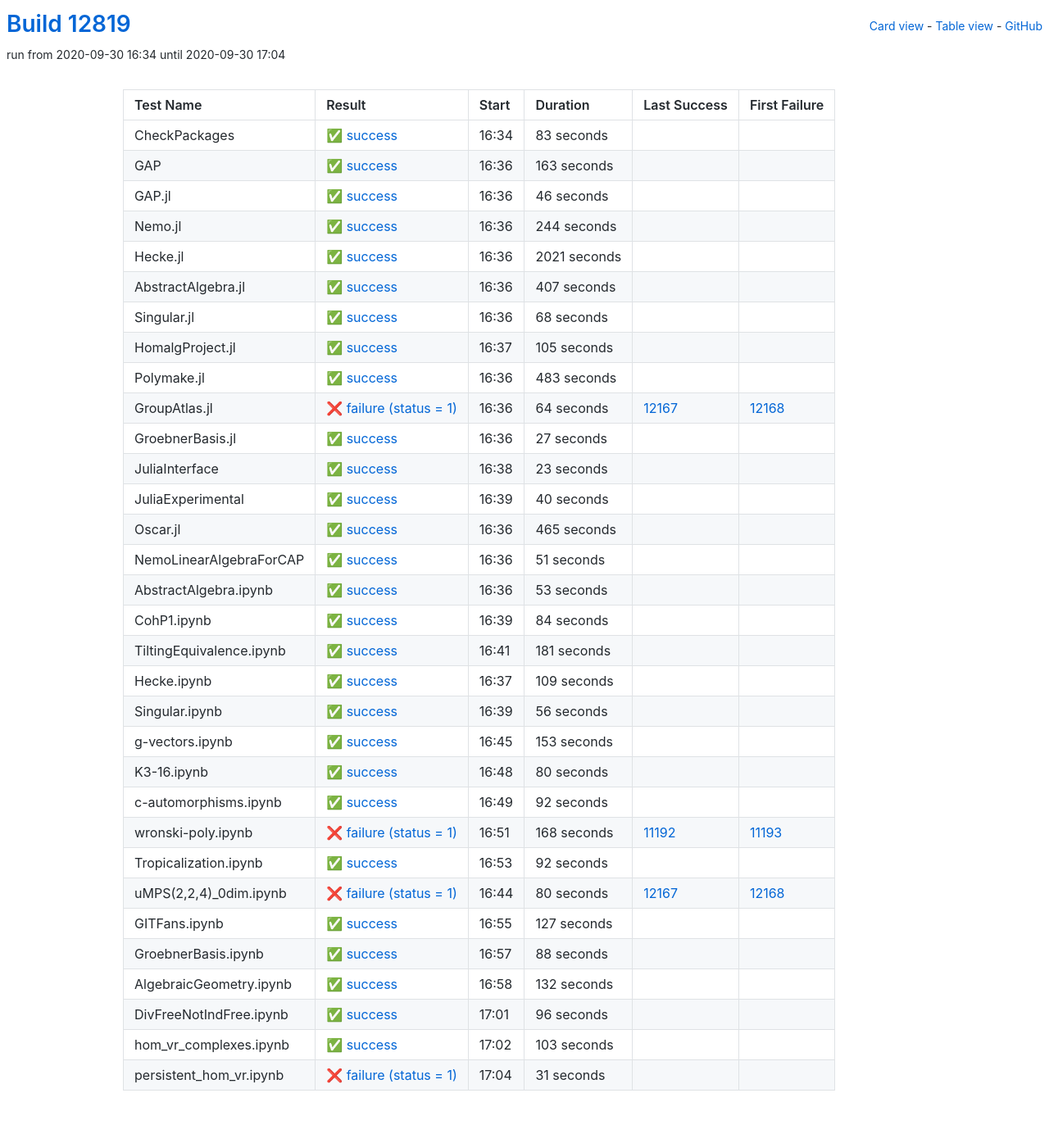
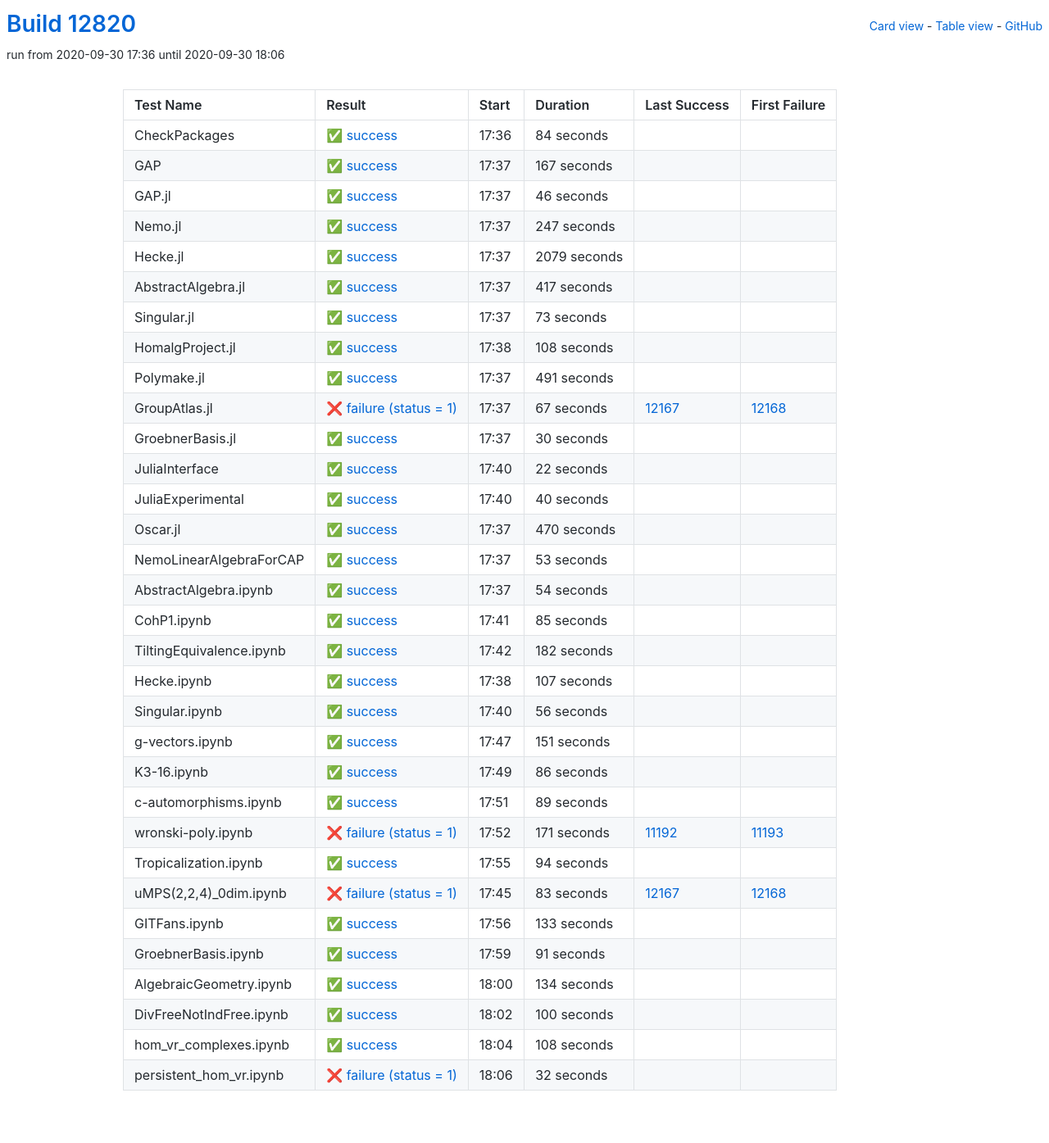
Before and after one commit to oscar-system/oscar-ci-status, a Jekyll site: the page built from table.html, in a window 1280 px wide. Shown: the whole page at 82% size. Built offline with Jekyll 4.4.1, drawn with Linux system fonts in a browser that asks for light colours.

Commit message:
Build #12820

```diff
--- a/_data/ci.yml
+++ b/_data/ci.yml
@@ -1,6 +1,6 @@
 ---
-build: 12819
-build_url: https://oscarci.mathematik.uni-kl.de/job/oscar/12819/
+build: 12820
+build_url: https://oscarci.mathematik.uni-kl.de/job/oscar/12820/
 job: oscar
 organization: oscar-system
 repo: oscar-ci-status
@@ -8,32 +8,32 @@
 tests:
 - name: CheckPackages
   id: checkpackages
-  log: https://oscarci.mathematik.uni-kl.de/job/oscar/12819/artifact/logs/build-12819/CheckPackages.log
-  start: 2020-09-30 16:34
+  log: https://oscarci.mathematik.uni-kl.de/job/oscar/12820/artifact/logs/build-12820/CheckPackages.log
+  start: 2020-09-30 17:36
   success: true
   exitcode: 0
   status: success
-  duration: 83
+  duration: 84
   last_success: false
   last_success_url:
   first_failure: false
   first_failure_url:
 - name: GAP
   id: gap
-  log: https://oscarci.mathematik.uni-kl.de/job/oscar/12819/artifact/logs/build-12819/GAP.log
-  start: 2020-09-30 16:36
+  log: https://oscarci.mathematik.uni-kl.de/job/oscar/12820/artifact/logs/build-12820/GAP.log
+  start: 2020-09-30 17:37
   success: true
   exitcode: 0
   status: success
-  duration: 163
+  duration: 167
   last_success: false
   last_success_url:
   first_failure: false
   first_failure_url:
 - name: GAP.jl
   id: gap-jl
-  log: https://oscarci.mathematik.uni-kl.de/job/oscar/12819/artifact/logs/build-12819/GAP.jl.log
-  start: 2020-09-30 16:36
+  log: https://oscarci.mathematik.uni-kl.de/job/oscar/12820/artifact/logs/build-12820/GAP.jl.log
+  start: 2020-09-30 17:37
   success: true
   exitcode: 0
   status: success
@@ -44,116 +44,116 @@
   first_failure_url:
 - name: Nemo.jl
   id: nemo-jl
-  log: https://oscarci.mathematik.uni-kl.de/job/oscar/12819/artifact/logs/build-12819/Nemo.jl.log
-  start: 2020-09-30 16:36
+  log: https://oscarci.mathematik.uni-kl.de/job/oscar/12820/artifact/logs/build-12820/Nemo.jl.log
+  start: 2020-09-30 17:37
   success: true
   exitcode: 0
   status: success
-  duration: 244
+  duration: 247
   last_success: false
   last_success_url:
   first_failure: false
   first_failure_url:
 - name: Hecke.jl
   id: hecke-jl
-  log: https://oscarci.mathematik.uni-kl.de/job/oscar/12819/artifact/logs/build-12819/Hecke.jl.log
-  start: 2020-09-30 16:36
+  log: https://oscarci.mathematik.uni-kl.de/job/oscar/12820/artifact/logs/build-12820/Hecke.jl.log
+  start: 2020-09-30 17:37
   success: true
   exitcode: 0
   status: success
-  duration: 2021
+  duration: 2079
   last_success: false
   last_success_url:
   first_failure: false
   first_failure_url:
 - name: AbstractAlgebra.jl
   id: abstractalgebra-jl
-  log: https://oscarci.mathematik.uni-kl.de/job/oscar/12819/artifact/logs/build-12819/AbstractAlgebra.jl.log
-  start: 2020-09-30 16:36
+  log: https://oscarci.mathematik.uni-kl.de/job/oscar/12820/artifact/logs/build-12820/AbstractAlgebra.jl.log
+  start: 2020-09-30 17:37
   success: true
   exitcode: 0
   status: success
-  duration: 407
+  duration: 417
   last_success: false
   last_success_url:
   first_failure: false
   first_failure_url:
 - name: Singular.jl
   id: singular-jl
-  log: https://oscarci.mathematik.uni-kl.de/job/oscar/12819/artifact/logs/build-12819/Singular.jl.log
-  start: 2020-09-30 16:36
+  log: https://oscarci.mathematik.uni-kl.de/job/oscar/12820/artifact/logs/build-12820/Singular.jl.log
+  start: 2020-09-30 17:37
   success: true
   exitcode: 0
   status: success
-  duration: 68
+  duration: 73
   last_success: false
   last_success_url:
   first_failure: false
   first_failure_url:
 - name: HomalgProject.jl
   id: homalgproject-jl
-  log: https://oscarci.mathematik.uni-kl.de/job/oscar/12819/artifact/logs/build-12819/HomalgProject.jl.log
-  start: 2020-09-30 16:37
+  log: https://oscarci.mathematik.uni-kl.de/job/oscar/12820/artifact/logs/build-12820/HomalgProject.jl.log
+  start: 2020-09-30 17:38
   success: true
   exitcode: 0
   status: success
-  duration: 105
+  duration: 108
   last_success: false
   last_success_url:
   first_failure: false
   first_failure_url:
 - name: Polymake.jl
   id: polymake-jl
-  log: https://oscarci.mathematik.uni-kl.de/job/oscar/12819/artifact/logs/build-12819/Polymake.jl.log
-  start: 2020-09-30 16:36
+  log: https://oscarci.mathematik.uni-kl.de/job/oscar/12820/artifact/logs/build-12820/Polymake.jl.log
+  start: 2020-09-30 17:37
   success: true
   exitcode: 0
   status: success
-  duration: 483
+  duration: 491
   last_success: false
   last_success_url:
   first_failure: false
   first_failure_url:
 - name: GroupAtlas.jl
   id: groupatlas-jl
-  log: https://oscarci.mathematik.uni-kl.de/job/oscar/12819/artifact/logs/build-12819/GroupAtlas.jl.log
-  start: 2020-09-30 16:36
+  log: https://oscarci.mathematik.uni-kl.de/job/oscar/12820/artifact/logs/build-12820/GroupAtlas.jl.log
+  start: 2020-09-30 17:37
   success: false
   exitcode: 1
   status: failure
-  duration: 64
+  duration: 67
   last_success: 12167
   last_success_url: https://oscarci.mathematik.uni-kl.de/job/oscar/12167/
   first_failure: 12168
   first_failure_url: https://oscarci.mathematik.uni-kl.de/job/oscar/12168/
 - name: GroebnerBasis.jl
   id: groebnerbasis-jl
-  log: https://oscarci.mathematik.uni-kl.de/job/oscar/12819/artifact/logs/build-12819/GroebnerBasis.jl.log
-  start: 2020-09-30 16:36
+  log: https://oscarci.mathematik.uni-kl.de/job/oscar/12820/artifact/logs/build-12820/GroebnerBasis.jl.log
+  start: 2020-09-30 17:37
   success: true
   exitcode: 0
   status: success
-  duration: 27
+  duration: 30
   last_success: false
   last_success_url:
   first_failure: false
   first_failure_url:
 - name: JuliaInterface
   id: juliainterface
-  log: https://oscarci.mathematik.uni-kl.de/job/oscar/12819/artifact/logs/build-12819/JuliaInterface.log
-  start: 2020-09-30 16:38
+  log: https://oscarci.mathematik.uni-kl.de/job/oscar/12820/artifact/logs/build-12820/JuliaInterface.log
+  start: 2020-09-30 17:40
   success: true
   exitcode: 0
   status: success
-  duration: 23
+  duration: 22
   last_success: false
   last_success_url:
   first_failure: false
   first_failure_url:
 - name: JuliaExperimental
   id: juliaexperimental
-  log: https://oscarci.mathematik.uni-kl.de/job/oscar/12819/artifact/logs/build-12819/JuliaExperimental.log
-  start: 2020-09-30 16:39
+  log: https://oscarci.mathematik.uni-kl.de/job/oscar/12820/artifact/logs/build-12820/JuliaExperimental.log
+  start: 2020-09-30 17:40
   success: true
   exitcode: 0
   status: success
@@ -164,32 +164,20 @@
   first_failure_url:
 - name: Oscar.jl
   id: oscar-jl
-  log: https://oscarci.mathematik.uni-kl.de/job/oscar/12819/artifact/logs/build-12819/Oscar.jl.log
-  start: 2020-09-30 16:36
+  log: https://oscarci.mathematik.uni-kl.de/job/oscar/12820/artifact/logs/build-12820/Oscar.jl.log
+  start: 2020-09-30 17:37
   success: true
   exitcode: 0
   status: success
-  duration: 465
+  duration: 470
   last_success: false
   last_success_url:
   first_failure: false
   first_failure_url:
 - name: NemoLinearAlgebraForCAP
   id: nemolinearalgebraforcap
-  log: https://oscarci.mathematik.uni-kl.de/job/oscar/12819/artifact/logs/build-12819/NemoLinearAlgebraForCAP.log
-  start: 2020-09-30 16:36
-  success: true
-  exitcode: 0
-  status: success
-  duration: 51
-  last_success: false
-  last_success_url:
-  first_failure: false
-  first_failure_url:
-- name: AbstractAlgebra.ipynb
-  id: abstractalgebra-ipynb
-  log: https://oscarci.mathematik.uni-kl.de/job/oscar/12819/artifact/logs/build-12819/AbstractAlgebra.ipynb.log
-  start: 2020-09-30 16:36
+  log: https://oscarci.mathematik.uni-kl.de/job/oscar/12820/artifact/logs/build-12820/NemoLinearAlgebraForCAP.log
+  start: 2020-09-30 17:37
   success: true
   exitcode: 0
   status: success
@@ -198,46 +186,58 @@
   last_success_url:
   first_failure: false
   first_failure_url:
-- name: CohP1.ipynb
-  id: cohp1-ipynb
-  log: https://oscarci.mathematik.uni-kl.de/job/oscar/12819/artifact/logs/build-12819/CohP1.ipynb.log
-  start: 2020-09-30 16:39
+- name: AbstractAlgebra.ipynb
+  id: abstractalgebra-ipynb
+  log: https://oscarci.mathematik.uni-kl.de/job/oscar/12820/artifact/logs/build-12820/AbstractAlgebra.ipynb.log
+  start: 2020-09-30 17:37
   success: true
   exitcode: 0
   status: success
-  duration: 84
+  duration: 54
+  last_success: false
+  last_success_url:
+  first_failure: false
+  first_failure_url:
+- name: CohP1.ipynb
+  id: cohp1-ipynb
+  log: https://oscarci.mathematik.uni-kl.de/job/oscar/12820/artifact/logs/build-12820/CohP1.ipynb.log
+  start: 2020-09-30 17:41
+  success: true
+  exitcode: 0
+  status: success
+  duration: 85
   last_success: false
   last_success_url:
   first_failure: false
   first_failure_url:
 - name: TiltingEquivalence.ipynb
   id: tiltingequivalence-ipynb
-  log: https://oscarci.mathematik.uni-kl.de/job/oscar/12819/artifact/logs/build-12819/TiltingEquivalence.ipynb.log
-  start: 2020-09-30 16:41
+  log: https://oscarci.mathematik.uni-kl.de/job/oscar/12820/artifact/logs/build-12820/TiltingEquivalence.ipynb.log
+  start: 2020-09-30 17:42
   success: true
   exitcode: 0
   status: success
-  duration: 181
+  duration: 182
   last_success: false
   last_success_url:
   first_failure: false
   first_failure_url:
 - name: Hecke.ipynb
   id: hecke-ipynb
-  log: https://oscarci.mathematik.uni-kl.de/job/oscar/12819/artifact/logs/build-12819/Hecke.ipynb.log
-  start: 2020-09-30 16:37
+  log: https://oscarci.mathematik.uni-kl.de/job/oscar/12820/artifact/logs/build-12820/Hecke.ipynb.log
+  start: 2020-09-30 17:38
   success: true
   exitcode: 0
   status: success
-  duration: 109
+  duration: 107
   last_success: false
   last_success_url:
   first_failure: false
   first_failure_url:
 - name: Singular.ipynb
   id: singular-ipynb
-  log: https://oscarci.mathematik.uni-kl.de/job/oscar/12819/artifact/logs/build-12819/Singular.ipynb.log
-  start: 2020-09-30 16:39
+  log: https://oscarci.mathematik.uni-kl.de/job/oscar/12820/artifact/logs/build-12820/Singular.ipynb.log
+  start: 2020-09-30 17:40
   success: true
   exitcode: 0
   status: success
@@ -248,144 +248,144 @@
   first_failure_url:
 - name: g-vectors.ipynb
   id: g-vectors-ipynb
-  log: https://oscarci.mathematik.uni-kl.de/job/oscar/12819/artifact/logs/build-12819/g-vectors.ipynb.log
-  start: 2020-09-30 16:45
+  log: https://oscarci.mathematik.uni-kl.de/job/oscar/12820/artifact/logs/build-12820/g-vectors.ipynb.log
+  start: 2020-09-30 17:47
   success: true
   exitcode: 0
   status: success
-  duration: 153
+  duration: 151
   last_success: false
   last_success_url:
   first_failure: false
   first_failure_url:
 - name: K3-16.ipynb
   id: k3-16-ipynb
-  log: https://oscarci.mathematik.uni-kl.de/job/oscar/12819/artifact/logs/build-12819/K3-16.ipynb.log
-  start: 2020-09-30 16:48
+  log: https://oscarci.mathematik.uni-kl.de/job/oscar/12820/artifact/logs/build-12820/K3-16.ipynb.log
+  start: 2020-09-30 17:49
   success: true
   exitcode: 0
   status: success
-  duration: 80
+  duration: 86
   last_success: false
   last_success_url:
   first_failure: false
   first_failure_url:
 - name: c-automorphisms.ipynb
   id: c-automorphisms-ipynb
-  log: https://oscarci.mathematik.uni-kl.de/job/oscar/12819/artifact/logs/build-12819/c-automorphisms.ipynb.log
-  start: 2020-09-30 16:49
+  log: https://oscarci.mathematik.uni-kl.de/job/oscar/12820/artifact/logs/build-12820/c-automorphisms.ipynb.log
+  start: 2020-09-30 17:51
   success: true
   exitcode: 0
   status: success
-  duration: 92
+  duration: 89
   last_success: false
   last_success_url:
   first_failure: false
   first_failure_url:
 - name: wronski-poly.ipynb
   id: wronski-poly-ipynb
-  log: https://oscarci.mathematik.uni-kl.de/job/oscar/12819/artifact/logs/build-12819/wronski-poly.ipynb.log
-  start: 2020-09-30 16:51
+  log: https://oscarci.mathematik.uni-kl.de/job/oscar/12820/artifact/logs/build-12820/wronski-poly.ipynb.log
+  start: 2020-09-30 17:52
   success: false
   exitcode: 1
   status: failure
-  duration: 168
+  duration: 171
   last_success: 11192
   last_success_url: https://oscarci.mathematik.uni-kl.de/job/oscar/11192/
   first_failure: 11193
   first_failure_url: https://oscarci.mathematik.uni-kl.de/job/oscar/11193/
 - name: Tropicalization.ipynb
   id: tropicalization-ipynb
-  log: https://oscarci.mathematik.uni-kl.de/job/oscar/12819/artifact/logs/build-12819/Tropicalization.ipynb.log
-  start: 2020-09-30 16:53
+  log: https://oscarci.mathematik.uni-kl.de/job/oscar/12820/artifact/logs/build-12820/Tropicalization.ipynb.log
+  start: 2020-09-30 17:55
   success: true
   exitcode: 0
   status: success
-  duration: 92
+  duration: 94
   last_success: false
   last_success_url:
   first_failure: false
   first_failure_url:
 - name: uMPS(2,2,4)_0dim.ipynb
   id: umps-2-2-4-0dim-ipynb
-  log: https://oscarci.mathematik.uni-kl.de/job/oscar/12819/artifact/logs/build-12819/uMPS-2-2-4-_0dim.ipynb.log
-  start: 2020-09-30 16:44
+  log: https://oscarci.mathematik.uni-kl.de/job/oscar/12820/artifact/logs/build-12820/uMPS-2-2-4-_0dim.ipynb.log
+  start: 2020-09-30 17:45
   success: false
   exitcode: 1
   status: failure
-  duration: 80
+  duration: 83
   last_success: 12167
   last_success_url: https://oscarci.mathematik.uni-kl.de/job/oscar/12167/
   first_failure: 12168
   first_failure_url: https://oscarci.mathematik.uni-kl.de/job/oscar/12168/
 - name: GITFans.ipynb
   id: gitfans-ipynb
-  log: https://oscarci.mathematik.uni-kl.de/job/oscar/12819/artifact/logs/build-12819/GITFans.ipynb.log
-  start: 2020-09-30 16:55
+  log: https://oscarci.mathematik.uni-kl.de/job/oscar/12820/artifact/logs/build-12820/GITFans.ipynb.log
+  start: 2020-09-30 17:56
   success: true
   exitcode: 0
   status: success
-  duration: 127
+  duration: 133
   last_success: false
   last_success_url:
   first_failure: false
   first_failure_url:
 - name: GroebnerBasis.ipynb
   id: groebnerbasis-ipynb
-  log: https://oscarci.mathematik.uni-kl.de/job/oscar/12819/artifact/logs/build-12819/GroebnerBasis.ipynb.log
-  start: 2020-09-30 16:57
+  log: https://oscarci.mathematik.uni-kl.de/job/oscar/12820/artifact/logs/build-12820/GroebnerBasis.ipynb.log
+  start: 2020-09-30 17:59
   success: true
   exitcode: 0
   status: success
-  duration: 88
+  duration: 91
   last_success: false
   last_success_url:
   first_failure: false
   first_failure_url:
 - name: AlgebraicGeometry.ipynb
   id: algebraicgeometry-ipynb
-  log: https://oscarci.mathematik.uni-kl.de/job/oscar/12819/artifact/logs/build-12819/AlgebraicGeometry.ipynb.log
-  start: 2020-09-30 16:58
+  log: https://oscarci.mathematik.uni-kl.de/job/oscar/12820/artifact/logs/build-12820/AlgebraicGeometry.ipynb.log
+  start: 2020-09-30 18:00
   success: true
   exitcode: 0
   status: success
-  duration: 132
+  duration: 134
   last_success: false
   last_success_url:
   first_failure: false
   first_failure_url:
 - name: DivFreeNotIndFree.ipynb
   id: divfreenotindfree-ipynb
-  log: https://oscarci.mathematik.uni-kl.de/job/oscar/12819/artifact/logs/build-12819/DivFreeNotIndFree.ipynb.log
-  start: 2020-09-30 17:01
+  log: https://oscarci.mathematik.uni-kl.de/job/oscar/12820/artifact/logs/build-12820/DivFreeNotIndFree.ipynb.log
+  start: 2020-09-30 18:02
   success: true
   exitcode: 0
   status: success
-  duration: 96
+  duration: 100
   last_success: false
   last_success_url:
   first_failure: false
   first_failure_url:
 - name: hom_vr_complexes.ipynb
   id: hom-vr-complexes-ipynb
-  log: https://oscarci.mathematik.uni-kl.de/job/oscar/12819/artifact/logs/build-12819/hom_vr_complexes.ipynb.log
-  start: 2020-09-30 17:02
+  log: https://oscarci.mathematik.uni-kl.de/job/oscar/12820/artifact/logs/build-12820/hom_vr_complexes.ipynb.log
+  start: 2020-09-30 18:04
   success: true
   exitcode: 0
   status: success
-  duration: 103
+  duration: 108
   last_success: false
   last_success_url:
   first_failure: false
   first_failure_url:
 - name: persistent_hom_vr.ipynb
   id: persistent-hom-vr-ipynb
-  log: https://oscarci.mathematik.uni-kl.de/job/oscar/12819/artifact/logs/build-12819/persistent_hom_vr.ipynb.log
-  start: 2020-09-30 17:04
+  log: https://oscarci.mathematik.uni-kl.de/job/oscar/12820/artifact/logs/build-12820/persistent_hom_vr.ipynb.log
+  start: 2020-09-30 18:06
   success: false
   exitcode: 1
   status: failure
-  duration: 31
+  duration: 32
   last_success: false
   last_success_url:
   first_failure: false
```
Also changed, not shown: README.md.
